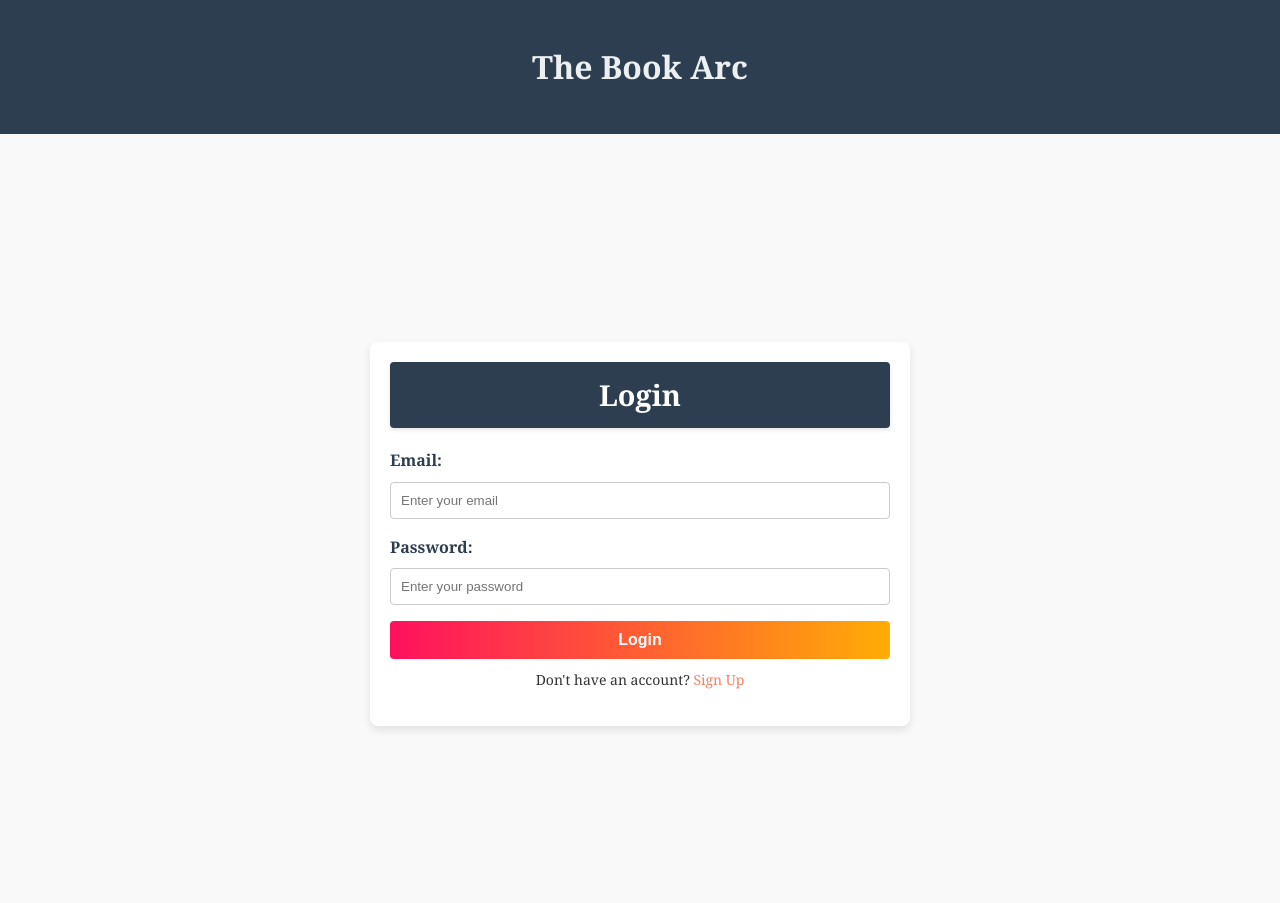
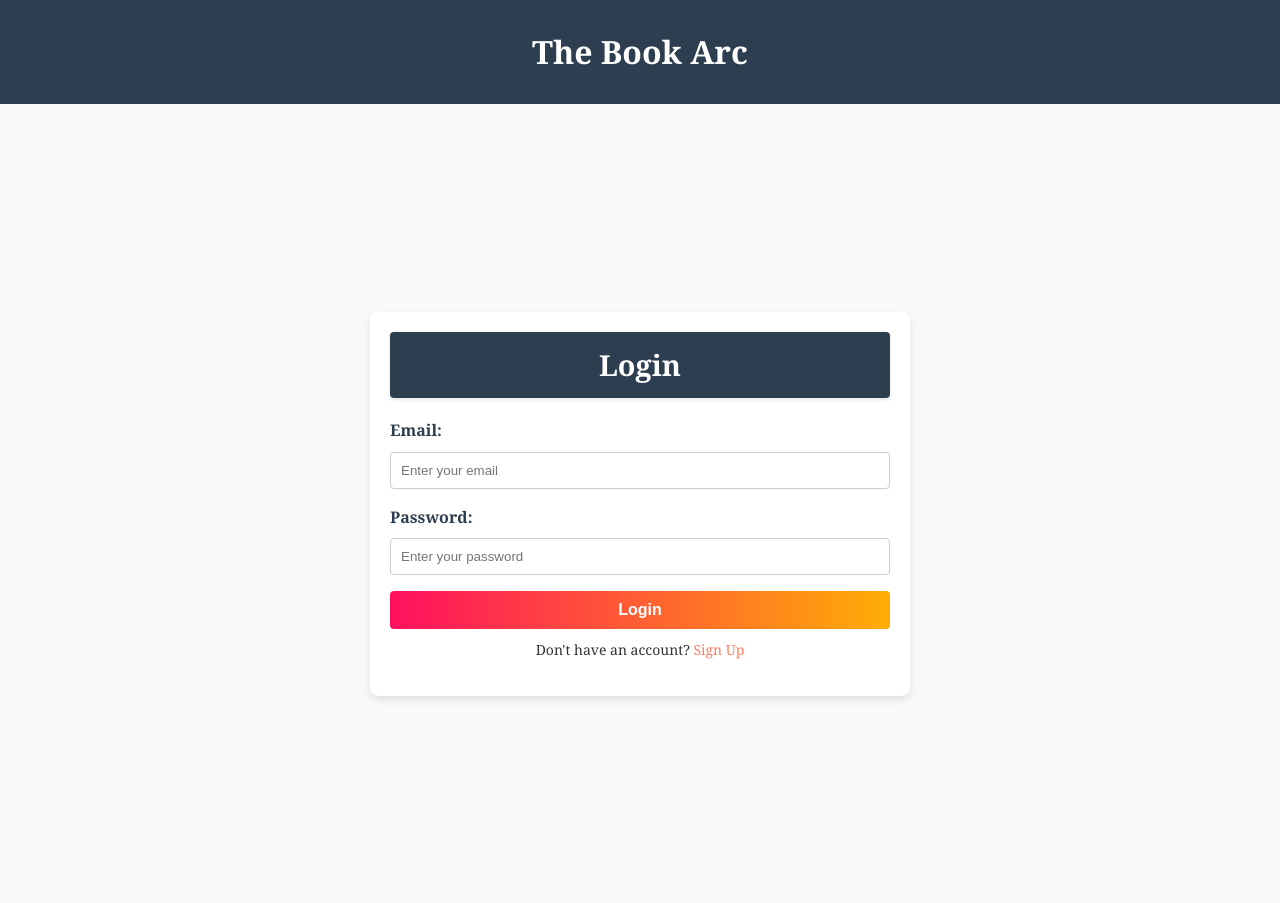
Before and after one commit to Breeshty/The-BookArc, a Flask app: page / in a window 1280 px wide. Shown: the top 903 px of the page. After the commit the page ends 703 px from the top, so only its background shows below. Run offline with Flask 3, Linux system fonts and the light colour scheme.

Commit message:
A common CSS

```diff
--- a/static/style.css
+++ b/static/style.css
@@ -16,6 +16,8 @@ header {
     font-size: 1rem;
     font-weight: bold;
 }
+
+
 
 /* Login Page Section */
 .login-section {
@@ -174,12 +176,7 @@ body {
     padding: 0;
 }
 
-header {
-    background-color: #2c3e50;
-    color: #ecf0f1;
-    padding: 20px;
-    text-align: center;
-}
+
 
 header h1 a {
     color: #ecf0f1;
```
